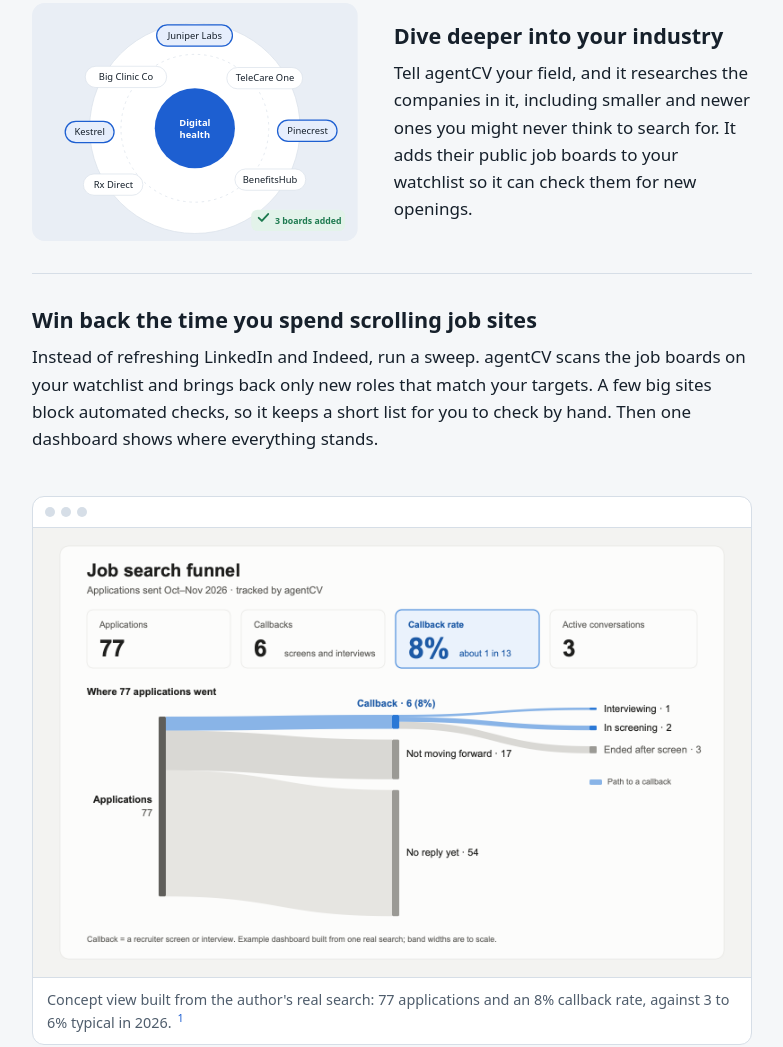
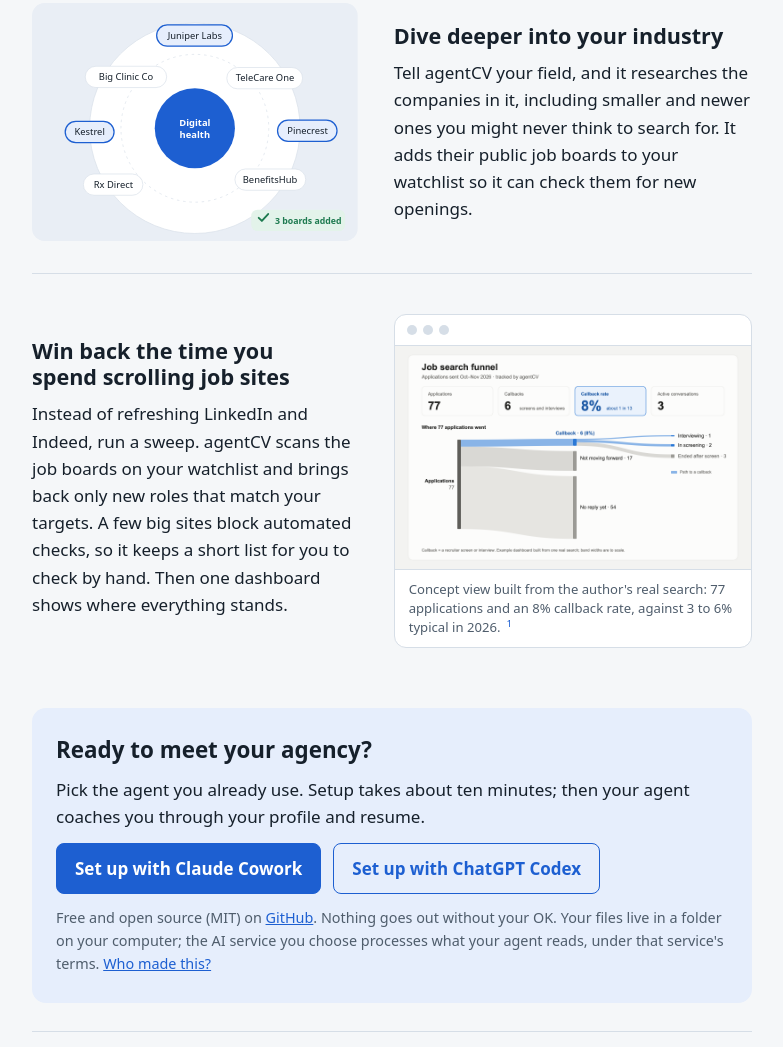
Before and after one commit to agentcv/agentcv.github.io, a plain HTML site: page index.html in a window 1280 px wide. Shown: the part 2008-3055 px from the top of the page, without its empty margins (248-1031 px from the left). Drawn offline with Linux system fonts and the light colour scheme.

Commit message:
Home: last value prop uses the same text-left, image-right layout as the others
Co-Authored-By: Claude Opus 5.5 <noreply@anthropic.com>

```diff
--- a/style.css
+++ b/style.css
@@ -84,8 +84,6 @@ a.fn:hover { text-decoration: underline; }
 @media (min-width: 720px) {
   .prop { grid-template-columns: 1fr 1.1fr; gap: 36px; }
   .prop:nth-of-type(even) .copy { order: 2; }
-  .prop:last-of-type { grid-template-columns: 1fr; }
-  .prop:last-of-type .copy { order: 0; }
 }
 /* Illustration colors (follow the theme) */
 .f-tint { fill: var(--tint); } .f-card { fill: var(--surface); stroke: var(--line); }
@@ -106,7 +104,7 @@ figure.shot { margin: 8px 0 0; border: 1px solid var(--line); border-radius: 12p
 .shot-bar { display: flex; gap: 6px; padding: 10px 12px; border-bottom: 1px solid var(--line); }
 .shot-bar span { width: 10px; height: 10px; border-radius: 50%; background: var(--line); }
 figure.shot img { display: block; width: 100%; height: auto; }
-figure.shot figcaption { padding: 10px 14px; font-size: .9rem; color: var(--muted); border-top: 1px solid var(--line); }
+figure.shot figcaption { padding: 10px 14px; font-size: .82rem; line-height: 1.45; color: var(--muted); border-top: 1px solid var(--line); }
 
 /* About */
 .links { display: flex; flex-wrap: wrap; gap: 12px; }
```
